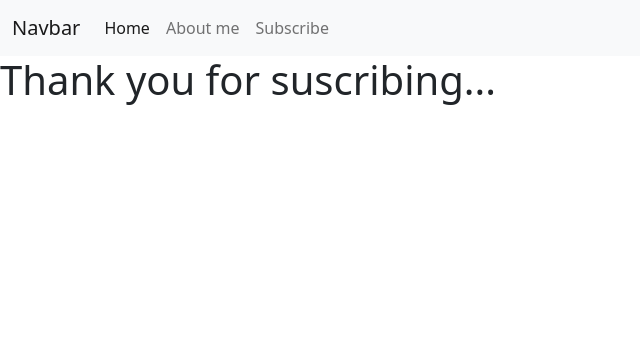
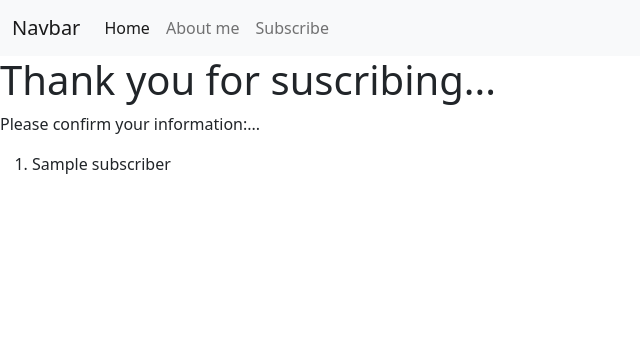
Before and after one commit to faithnjoki/Leon-App, a Flask app: template templates/form.html in a window 1280 px wide. Shown: the top 356 px of the page, without its empty margins (0-640 px from the left). Run offline with Flask 2, Linux system fonts and the light colour scheme; the template is opened without the code that fills it: most values are stand-ins (such as "Sample title", 1, 10 or a date in 2020).

Commit message:
add for loop for suscribers

```diff
--- a/templates/form.html
+++ b/templates/form.html
@@ -24,10 +24,15 @@
   </div>
 </nav>
 <h1>Thank you for suscribing...</h1>
+<p>Please confirm your information:...</p>
+<ol>
+  {% for subscriber in subscribers %}
+  <li>{{subscriber}}</li>
+
+  {% endfor %}
+
+
+</ol>
+
 
 {% endblock %}
-
-{% block header %}
-<h2>Please confirm your information:...</h2>
-{{first_name}}  {{last_name}} || {{email}}
-{% endblock %}
```
